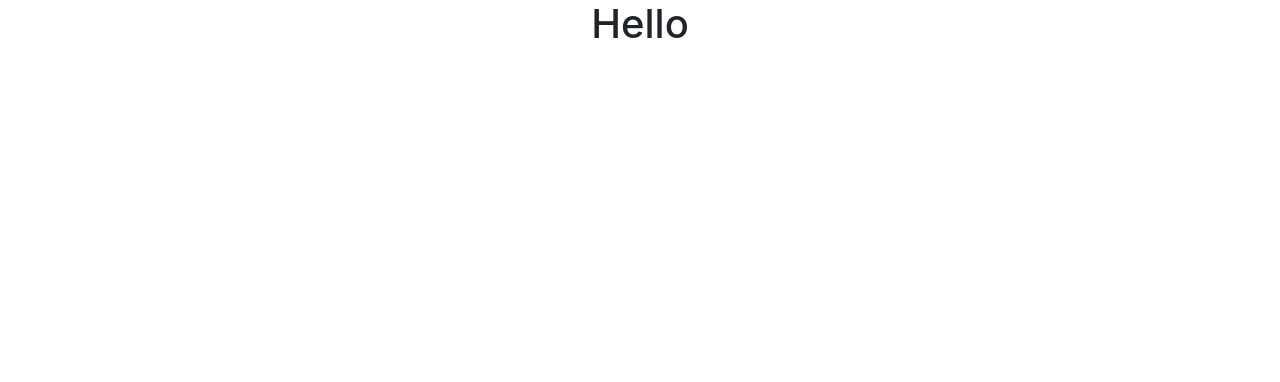
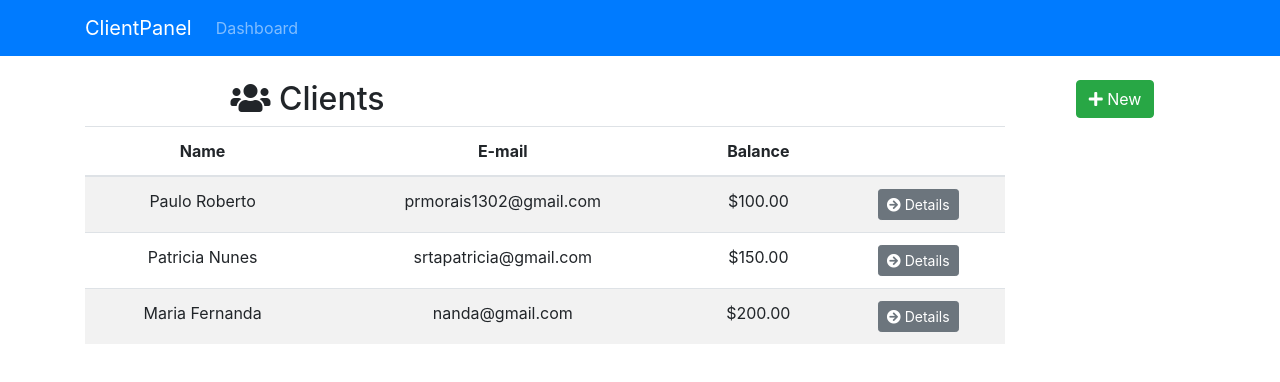
Before and after one commit to prmorais13/react-fb-clientpanel, a React (Create React App) app: page / in a window 1280 px wide. Shown: the top 382 px of the page. Built offline with nearby package versions, Linux system fonts and the light colour scheme.

Commit message:
57. Dashboard, Sidebar & Clients Component

```diff
--- a/src/App.js
+++ b/src/App.js
@@ -1,12 +1,23 @@
-import React, { Component } from "react";
-import "./App.css";
+import React, { Component } from 'react';
+import { BrowserRouter as Router, Route, Switch } from 'react-router-dom';
+import './App.css';
+
+import AppNavbar from './components/layout/AppNavbar';
+import Dashboard from './components/layout/Dashboard';
 
 class App extends Component {
   render() {
     return (
-      <div className="App">
-        <h1>Hello</h1>
-      </div>
+      <Router>
+        <div className="App">
+          <AppNavbar />
+          <div className="container">
+            <switch>
+              <Route exact path="/" component={Dashboard} />
+            </switch>
+          </div>
+        </div>
+      </Router>
     );
   }
 }
--- /dev/null
+++ b/src/components/clients/Clients.js
@@ -0,0 +1,81 @@
+import React, { Component } from 'react';
+import { Link } from 'react-router-dom';
+
+class Clients extends Component {
+  render() {
+    const clients = [
+      {
+        id: 1,
+        firstName: 'Paulo',
+        lastName: 'Roberto',
+        email: 'prmorais1302@gmail.com',
+        phone: '98701-5547',
+        balance: '100'
+      },
+      {
+        id: 2,
+        firstName: 'Patricia',
+        lastName: 'Nunes',
+        email: 'srtapatricia@gmail.com',
+        phone: '98736-1339',
+        balance: '150'
+      },
+      {
+        id: 3,
+        firstName: 'Maria',
+        lastName: 'Fernanda',
+        email: 'nanda@gmail.com',
+        phone: '98736-1339',
+        balance: '200'
+      }
+    ];
+
+    if (clients) {
+      return (
+        <div>
+          <div className="row">
+            <div className="col-md-6">
+              <h2>
+                <i className="fa fa-users" /> Clients
+              </h2>
+            </div>
+            <div className="col-md-6" />
+          </div>
+          <table className="table table-striped">
+            <thead className="thead-inverse">
+              <tr>
+                <th>Name</th>
+                <th>E-mail</th>
+                <th>Balance</th>
+                <th />
+              </tr>
+            </thead>
+            <tbody>
+              {clients.map(client => (
+                <tr key={client.id}>
+                  <td>
+                    {client.firstName} {client.lastName}
+                  </td>
+                  <td>{client.email}</td>
+                  <td>${parseFloat(client.balance).toFixed(2)}</td>
+                  <td>
+                    <Link
+                      to={`/client/${client.id}`}
+                      className="btn btn-secondary btn-sm"
+                    >
+                      <i className="fas fa-arrow-circle-right" /> Details
+                    </Link>
+                  </td>
+                </tr>
+              ))}
+            </tbody>
+          </table>
+        </div>
+      );
+    } else {
+      return <h1>Loading...</h1>;
+    }
+  }
+}
+
+export default Clients;
--- a/src/components/layout/AppNavbar.js
+++ b/src/components/layout/AppNavbar.js
@@ -0,0 +1,35 @@
+import React, { Component } from 'react';
+import { Link } from 'react-router-dom';
+
+class AppNavbar extends Component {
+  render() {
+    return (
+      <nav className="navbar navbar-expand-md navbar-dark bg-primary mb-4">
+        <div className="container">
+          <Link to="/" className="navbar-brand">
+            ClientPanel
+          </Link>
+          <button
+            className="navbar-toggler"
+            type="button"
+            data-toggle="collapse"
+            data-target="#navbarMain"
+          >
+            <span className="navbar-toggler-icon" />
+          </button>
+          <div className="collapse navbar-collapse" id="navbarMain">
+            <ul className="navbar-nav mr-auto">
+              <li className="nav-item">
+                <Link to="/dashboard" className="nav-link">
+                  Dashboard
+                </Link>
+              </li>
+            </ul>
+          </div>
+        </div>
+      </nav>
+    );
+  }
+}
+
+export default AppNavbar;
--- a/src/components/layout/Dashboard.js
+++ b/src/components/layout/Dashboard.js
@@ -0,0 +1,17 @@
+import React from 'react';
+
+import Clients from '../clients/Clients';
+import Sidebar from './Sidebar';
+
+export default () => {
+  return (
+    <div className="row">
+      <div className="col-md-10">
+        <Clients />
+      </div>
+      <div className="col-md-2">
+        <Sidebar />
+      </div>
+    </div>
+  );
+};
--- a/src/components/layout/Sidebar.js
+++ b/src/components/layout/Sidebar.js
@@ -0,0 +1,12 @@
+import React from 'react';
+import { Link } from 'react-router-dom';
+
+export default () => {
+  return (
+    <div>
+      <Link to="/client/add" className="btn btn-success btn-blcok">
+        <i className="fa fa-plus" /> New
+      </Link>
+    </div>
+  );
+};
```
